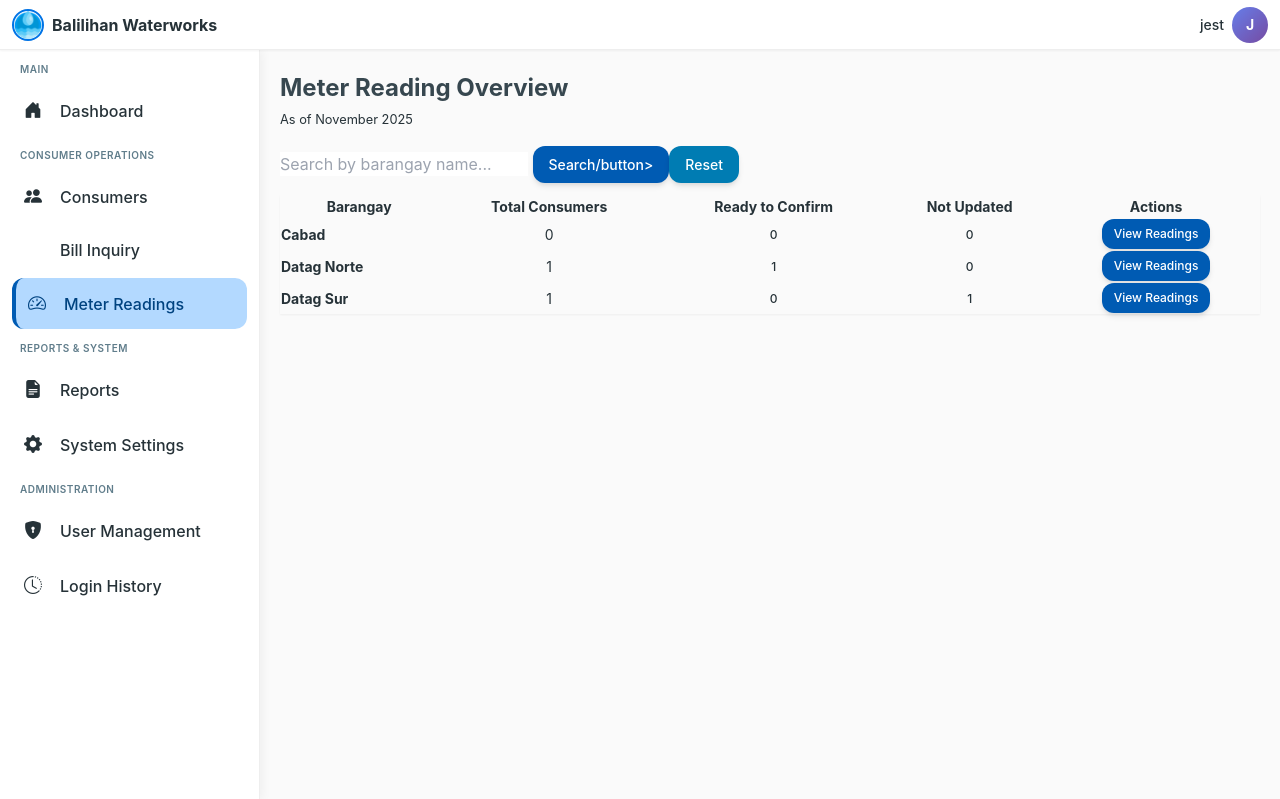
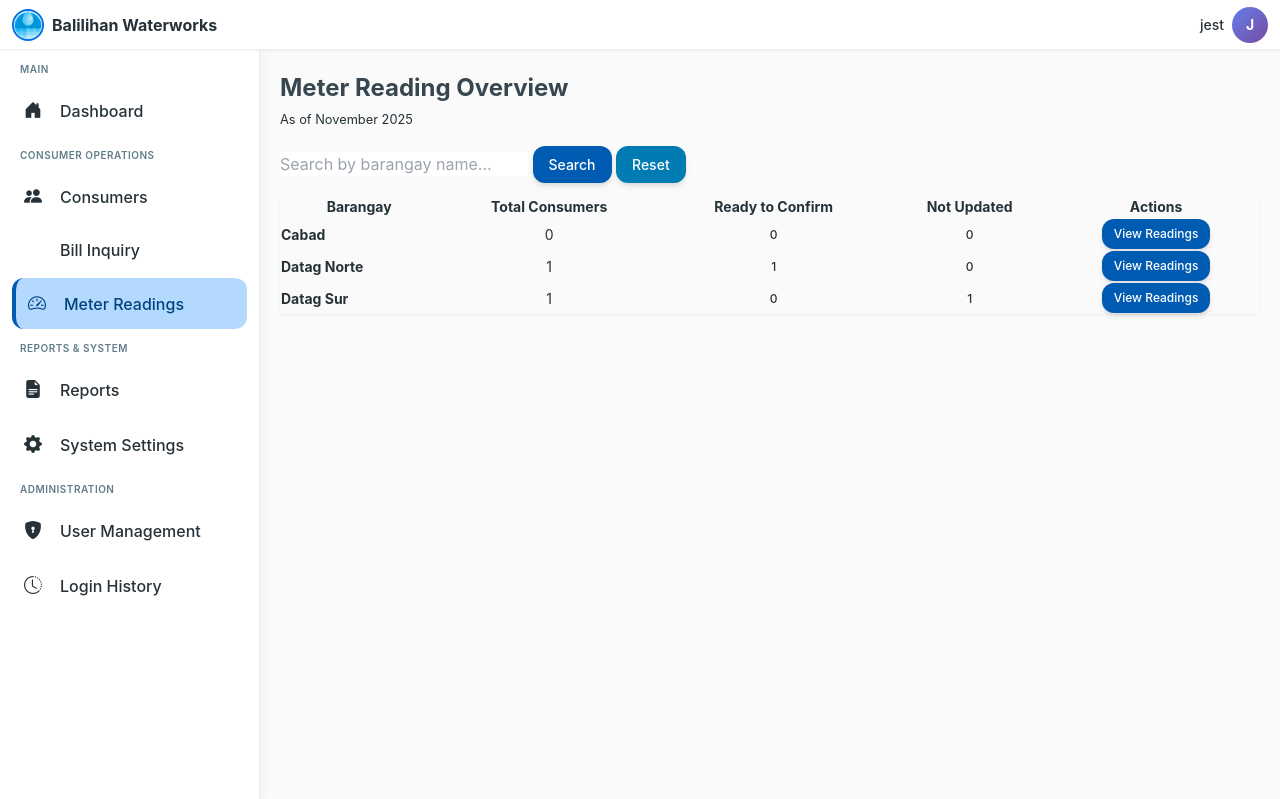
Before and after one commit to JeSender/waterworks, a Django app: page /meter-readings/ in a window 1280 px wide. Shown: the top 799 px of the page. Run offline with Django 5.2, Linux system fonts and the light colour scheme; a user stored in the database is signed in; data comes from the database, SQL or seed files in the repository; some libraries are stand-ins or nearby versions.

Commit message:
Updated meter_reading_overview design.

```diff
--- a/consumers/templates/consumers/meter_reading_overview.html
+++ b/consumers/templates/consumers/meter_reading_overview.html
@@ -21,7 +21,7 @@
 <!-- Filter Bar (Optional - can be added later) -->
 <div class="mb-3 d-flex gap-2">
     <input type="text" class="form-control" placeholder="Search by barangay name..." id="search-barangay">
-    <button class="btn btn-primary" onclick="filterBarangays()">Search/button>
+    <button class="btn btn-primary" onclick="filterBarangays()">Search</button>
     <button class="btn btn-secondary" onclick="resetFilter()">Reset</button>
 </div>
 
```
